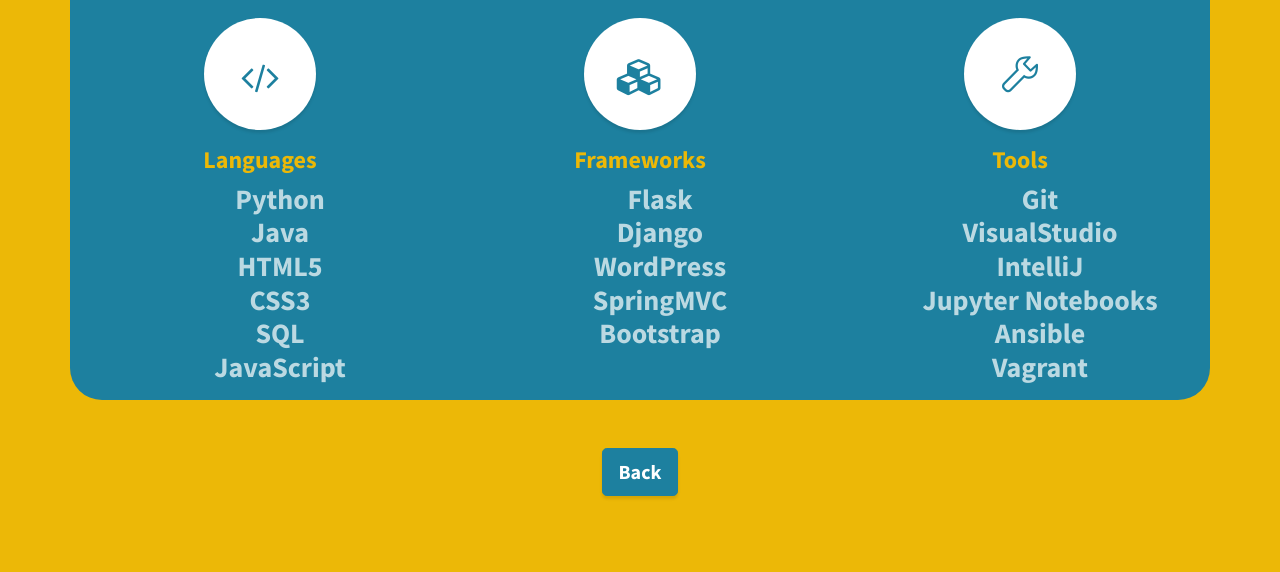
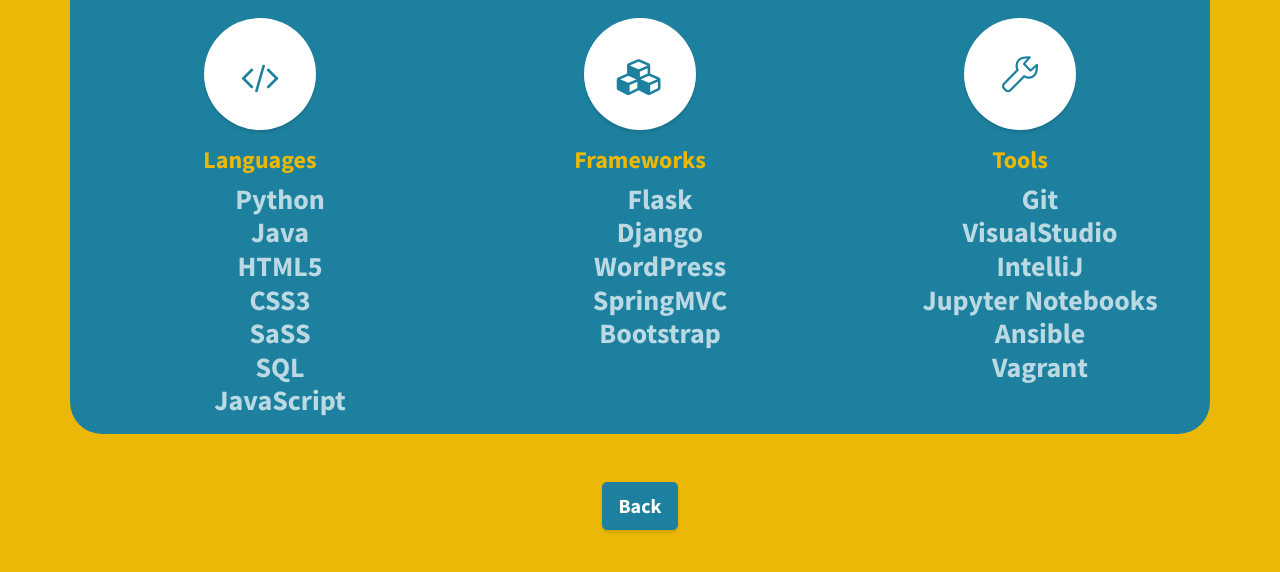
Before and after one commit to JasonOnes/JasonOnes.github.io, a plain HTML site: page codingtools.html in a window 1280 px wide. Shown: the part 524-1096 px from the top of the page. Drawn offline with Linux system fonts and the light colour scheme.

Commit message:
typo correction

```diff
--- a/codingtools.html
+++ b/codingtools.html
@@ -54,6 +54,7 @@
                         <li>Java</li>
                         <li>HTML5</li>
                         <li>CSS3</li>
+                        <li>SaSS</li>
                         <li>SQL</li>
                         <li>JavaScript</li>
                       </ul>
```
